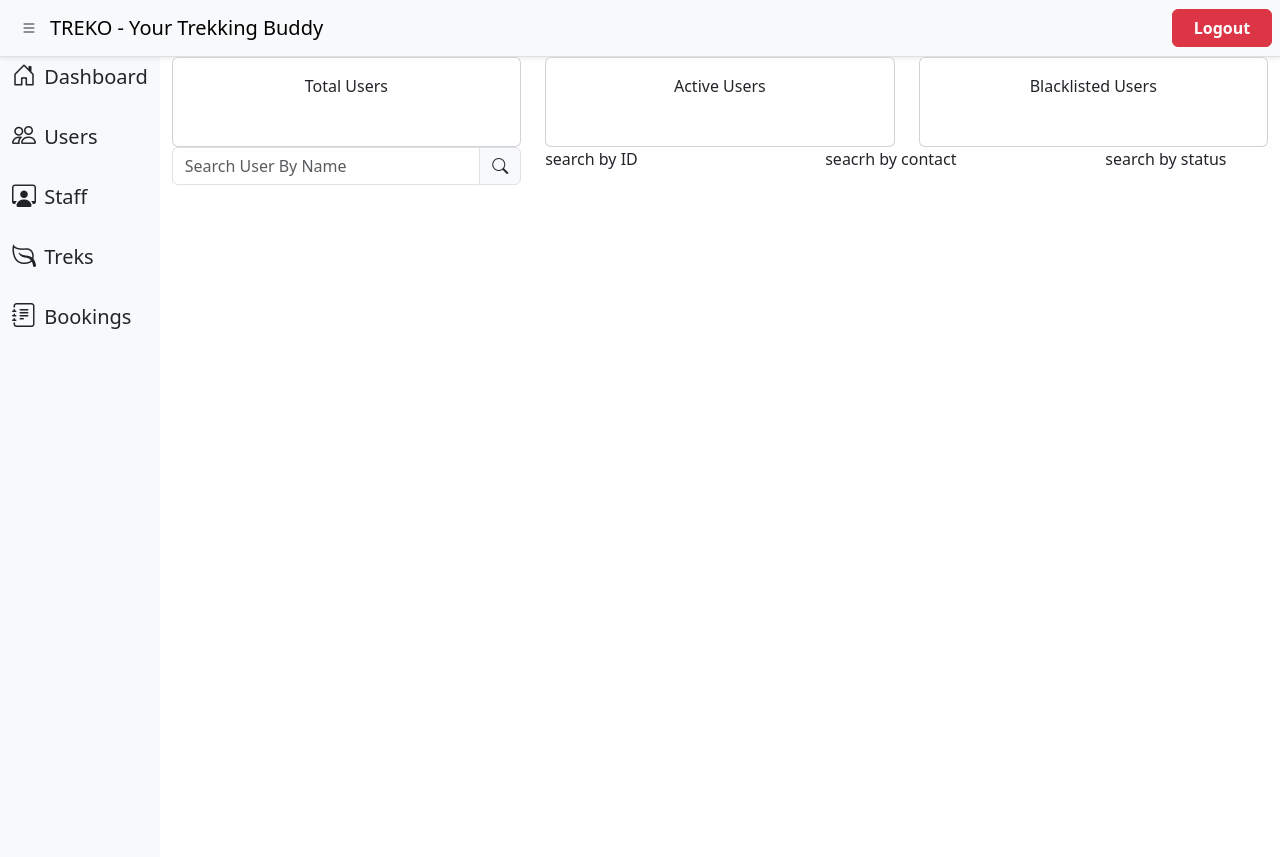
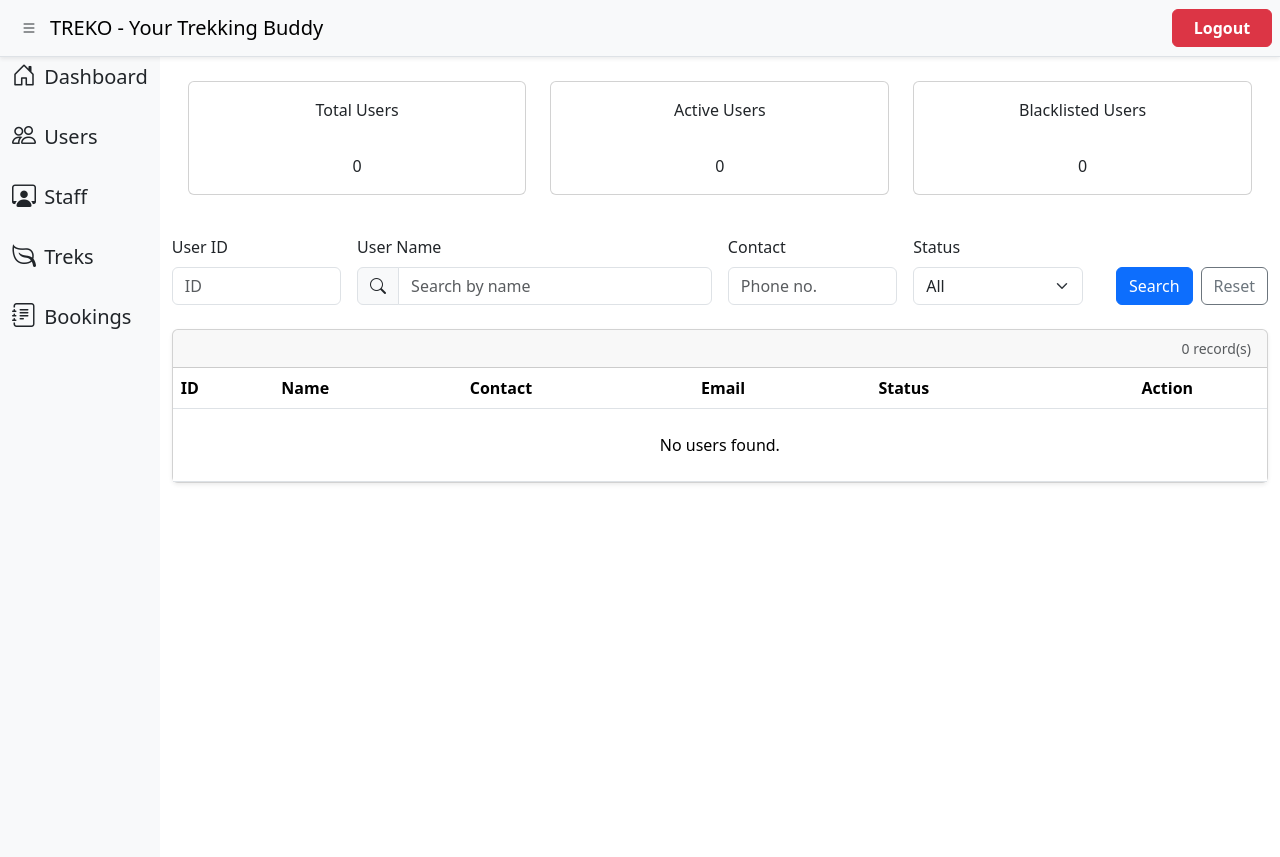
Before and after one commit to vini-cyberpunk/trekking-management-system_23f3002456, a Flask app: page /users in a window 1280 px wide. Run offline with Flask 3, Linux system fonts and the light colour scheme; the visitor is signed in with stand-in values (Sample User, id 1); parts of the project's set-up code (start-up, migrations or seed data) failed here and were passed over.

Commit message:
admin manage users dashboard done

```diff
--- a/app/routes/admin.py
+++ b/app/routes/admin.py
@@ -1,4 +1,4 @@
-from flask import Blueprint, render_template
+from flask import Blueprint, render_template, request
 from flask_login import login_required
 
 admin = Blueprint('admin', __name__)
@@ -22,11 +22,56 @@ def dashboard():
 		total_treks=total_treks
 	)
 
-@admin.route('/users', methods=["GET"])
+@admin.route('/users', methods=['GET'])
 @login_required
 def users():
 
-	return render_template('admin/users.html')
+    from app.models import User
+
+    query = User.query
+
+    total_users = query.count()
+    active_users = query.filter_by(status="active").count()
+    inactive_users = query.filter_by(status="inactive").count()
+
+    username = request.args.get('username', '').strip()
+    user_id = request.args.get('user_id', '').strip()
+    user_contact = request.args.get('user_contact', '').strip()
+    status = request.args.get('status', '').strip()
+
+    query = User.query
+
+    if username:
+        query = query.filter(
+            User.username.ilike(f"%{username}%")
+        )
+
+    if user_id:
+        query = query.filter(
+            User.user_id == user_id
+        )
+
+    if user_contact:
+        query = query.filter(
+            User.user_contact.ilike(f"%{user_contact}%")
+        )
+
+    if status:
+        query = query.filter(
+            User.status == status
+        )
+
+    users = query.order_by(
+        User.user_id.desc()
+    ).all()
+
+    return render_template(
+        'admin/users.html',
+        total_users=total_users,
+        active_users=active_users,
+        inactive_users=inactive_users,
+        users=users
+    )
 
 @admin.route('/staff', methods=["GET"])
 @login_required
--- a/app/templates/admin/users.html
+++ b/app/templates/admin/users.html
@@ -6,7 +6,7 @@ Manage Users
 
 {% block main_content %}
 
-<div class="row">
+<div class="row p-3 mt-2">
 
 	<div class="col">
 
@@ -57,33 +57,165 @@ Manage Users
 
 </div>
 
-<div class="row">
 
-	<div class="col-md-4">
-		<div class="input-group">
+<form method="GET" action="{{ url_for('admin.users') }}">
+	<div class="row mt-2 g-3 align-items-end">
+
+		<div class="col-lg-2">
+			<label class="form-label">User ID</label>
+
+			<input
+				type="number"
+				class="form-control"
+				name="user_id"
+				value="{{ request.args.get('user_id', '') }}"
+				placeholder="ID">
+		</div>
+
+
+		<div class="col-lg-4">
+			<label class="form-label">User Name</label>
+
+			<div class="input-group">
+				<span class="input-group-text">
+				    <i class="bi bi-search"></i>
+				</span>
+
+				<input
+				    type="text"
+				    class="form-control"
+				    name="username"
+				    value="{{ request.args.get('username', '') }}"
+				    placeholder="Search by name">
+			</div>
+		</div>
+
+		<div class="col-lg-2">
+			<label class="form-label">Contact</label>
+
 			<input
 				type="text"
 				class="form-control"
-				placeholder="Search User By Name">
+				name="user_contact"
+				value="{{ request.args.get('user_contact', '') }}"
+				placeholder="Phone no.">
+		</div>
 
-			<button id="user-search" class="input-group-text">
-				<i class="bi bi-search"></i>
-			</button>
+		<div class="col-lg-2">
+			<label class="form-label">Status</label>
+
+			<select class="form-select" name="status">
+				<option value="" {% if request.args.get('status', '') == '' %} selected {% endif %} >All</option>
+				<option value="active" {% if request.args.get('status', '') == 'active' %} selected {% endif %} >Active</option>
+				<option value="inactive" {% if request.args.get('status', '') == 'inactive' %} selected {% endif %} >Inactive</option>
+			</select>
 		</div>
+
+		<div class="col-lg-2">
+			<div class="d-flex gap-2 justify-content-end">
+
+				<button type="submit" class="btn btn-primary">
+				    Search
+				</button>
+
+				<a class="btn btn-outline-secondary" href="{{ url_for('admin.users') }}">
+				    Reset
+				</a>
+
+			</div>
+		</div>
+
+	</div>
+</form>
+
+
+<div class="card shadow-sm mt-4">
+
+	<div class="card-header d-flex justify-content-end align-items-center">
+		<span class="small text-muted">
+		    {{ users|length }} record(s)
+		</span>
 	</div>
 
-	<div class="col-md-3">
-		search by ID
+	<div class="table-responsive">
+
+		<table class="table table-hover align-middle mb-0">
+
+		    <thead>
+		        <tr>
+		            <th scope="col">ID</th>
+		            <th scope="col">Name</th>
+		            <th scope="col">Contact</th>
+		            <th scope="col">Email</th>
+		            <th scope="col">Status</th>
+		            <th scope="col" class="text-center">Action</th>
+		        </tr>
+		    </thead>
+
+		    <tbody>
+
+		        {% for user in users %}
+
+		        <tr>
+
+		            <td>{{ user.user_id }}</td>
+
+		            <td>{{ user.name }}</td>
+
+		            <td>{{ user.contact }}</td>
+
+		            <td>{{ user.email }}</td>
+
+		            <td>
+
+		                <span class="badge {% if user.status=='active' %} text-bg-success {% else %} text-bg-secondary {% endif %}">
+		                    {{ user.status }}
+		                </span>
+
+		            </td>
+
+		            <td>
+
+		                <div class="d-flex justify-content-center gap-2">
+
+		                    <button
+		                        class="btn btn-sm btn-outline-primary"
+		                        title="Edit">
+		                        <i class="bi bi-pencil-square"></i>
+		                    </button>
+
+		                    <button
+		                        class="btn btn-sm btn-outline-danger"
+		                        title="Delete">
+		                        <i class="bi bi-trash"></i>
+		                    </button>
+
+		                </div>
+
+		            </td>
+
+		        </tr>
+
+		        {% else %}
+
+		        <tr>
+
+		            <td colspan="7" class="text-center py-4">
+		                No users found.
+		            </td>
+
+		        </tr>
+
+		        {% endfor %}
+
+		    </tbody>
+
+		</table>
+
 	</div>
 
-	<div class="col-md-3">
-	seacrh by contact
-	</div>
-
-	<div class="col-md-2">
-	search by status
-	</div>
 
 </div>
 
+
 {% endblock %}
```
